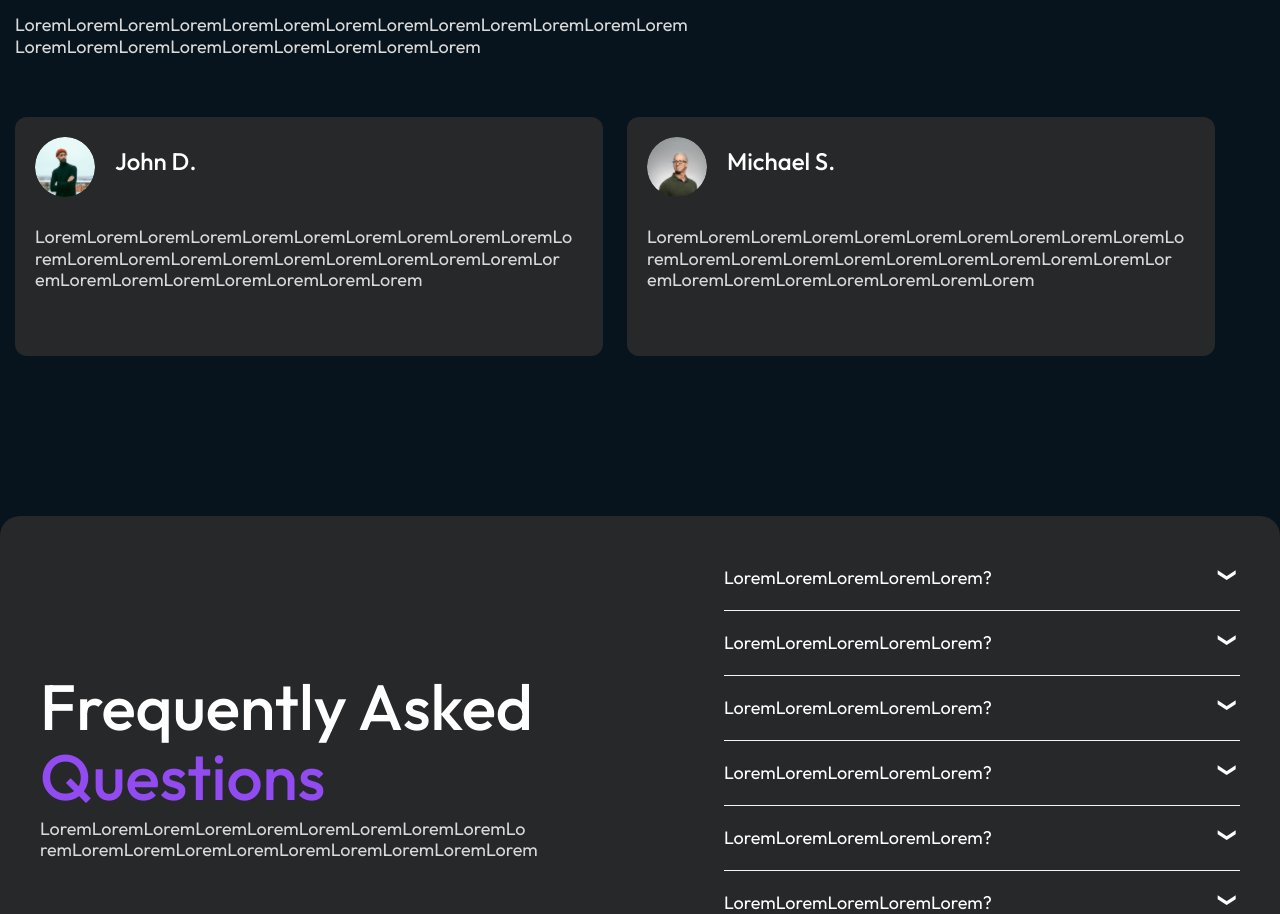
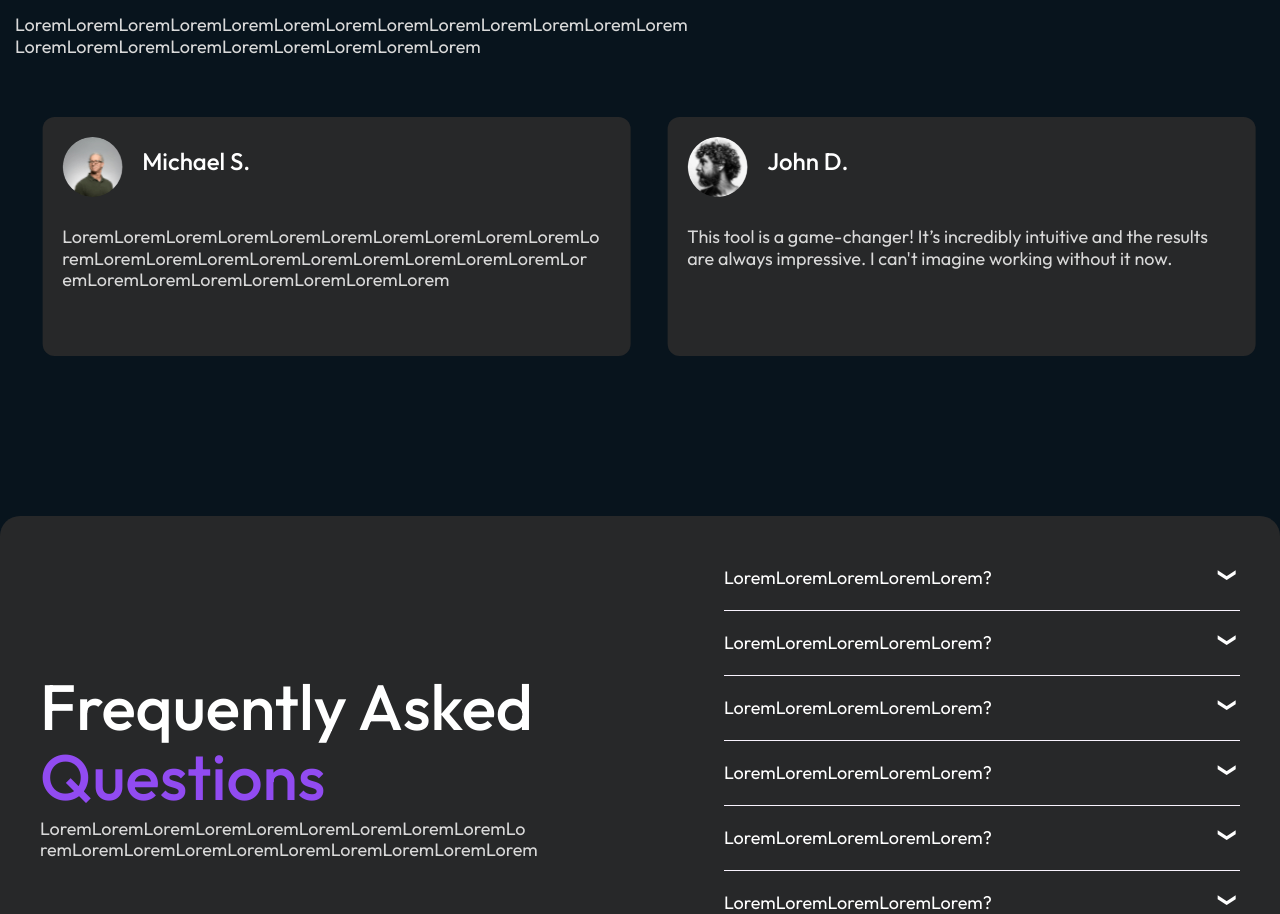
Before and after one commit to DiyorMr/izi, a React (Vite) app: page / in a window 1280 px wide. Shown: the part 6090-7004 px from the top of the page. Built offline with nearby package versions, Linux system fonts and the light colour scheme.

Commit message:
Add slide animation to customer-stories cards

```diff
--- a/src/components/CustomerStories/CustomerStories.tsx
+++ b/src/components/CustomerStories/CustomerStories.tsx
@@ -1,4 +1,11 @@
+import { Swiper, SwiperSlide } from "swiper/react";
+
+// Import Swiper styles
+import "swiper/css";
 import "./CustomerStories.scss";
+
+// import required modules
+import { Autoplay } from "swiper/modules";
 
 const CustomerStories = () => {
   const customerStoriesList = [
@@ -16,18 +23,41 @@ const CustomerStories = () => {
       story:
         "LoremLoremLoremLoremLoremLoremLoremLoremLoremLoremLo    remLoremLoremLoremLoremLoremLoremLoremLoremLoremLor emLoremLoremLoremLoremLoremLoremLorem",
     },
-    // {
-    //   id: 3,
-    //   avatar: "/user3.png",
-    //   name: "John D.",
-    //   story:
-    //     "This tool is a game-changer! It’s incredibly intuitive and the results are always impressive. I can't imagine working without it now.",
-    // },
+    {
+      id: 3,
+      avatar: "/user3.png",
+      name: "John D.",
+      story:
+        "This tool is a game-changer! It’s incredibly intuitive and the results are always impressive. I can't imagine working without it now.",
+    },
   ];
 
   return (
     <div className="customer-stories_wrapper">
+      <Swiper
+        slidesPerView={2}
+        loop={true}
+        speed={7000}
+        autoplay={{
+          delay: 0,
+          disableOnInteraction: false,
+        }}
+        allowTouchMove={false}
+        breakpoints={{
+          320: {
+            slidesPerView: 1,
+            spaceBetween: 0,
+          },
+          1024: {
+            slidesPerView: 2,
+            spaceBetween: 0,
+          },
+        }}
+        modules={[Autoplay]}
+        className="mySwiper"
+      >
         {customerStoriesList.map((story) => (
+          <SwiperSlide>
             <div className="customer-stories_card">
               <div className="card-header">
                 <div className="card-image_wrapper">
@@ -37,7 +67,9 @@ const CustomerStories = () => {
               </div>
               <p className="card-text">{story.story}</p>
             </div>
+          </SwiperSlide>
         ))}
+      </Swiper>
     </div>
   );
 };
--- a/src/components/PartnerSlider/PartnerSlider.tsx
+++ b/src/components/PartnerSlider/PartnerSlider.tsx
@@ -11,14 +11,14 @@ import SlideItem from "../SliderItem";
 const PartnerSlider = () => {
   return (
     <Swiper
-      slidesPerView={5} // Harakat silliq bo‘lishi uchun auto ishlatamiz
-      loop={true} // Cheksiz aylanish
-      speed={5000} // Sekin va silliq harakat
+      slidesPerView={5}
+      loop={true}
+      speed={5000}
       autoplay={{
-        delay: 0, // To‘xtamasligi uchun
+        delay: 0,
         disableOnInteraction: false,
       }}
-      allowTouchMove={false} // Qo‘lda surish bloklanadi
+      allowTouchMove={false}
       breakpoints={{
         320: {
           slidesPerView: 1,
```
Lines whose indentation alone changed are shown as unchanged.
